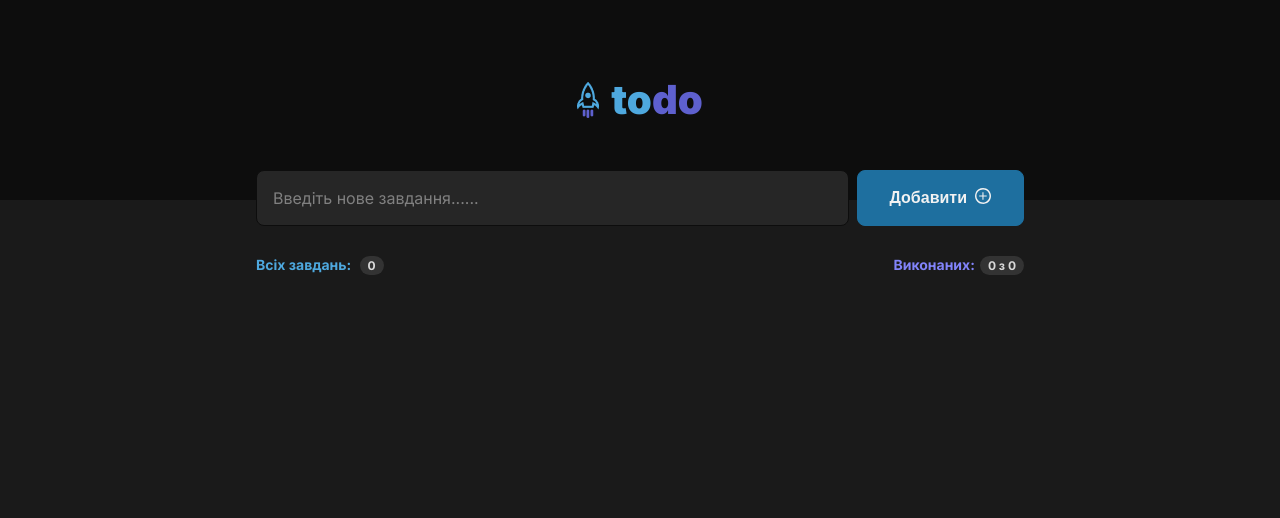
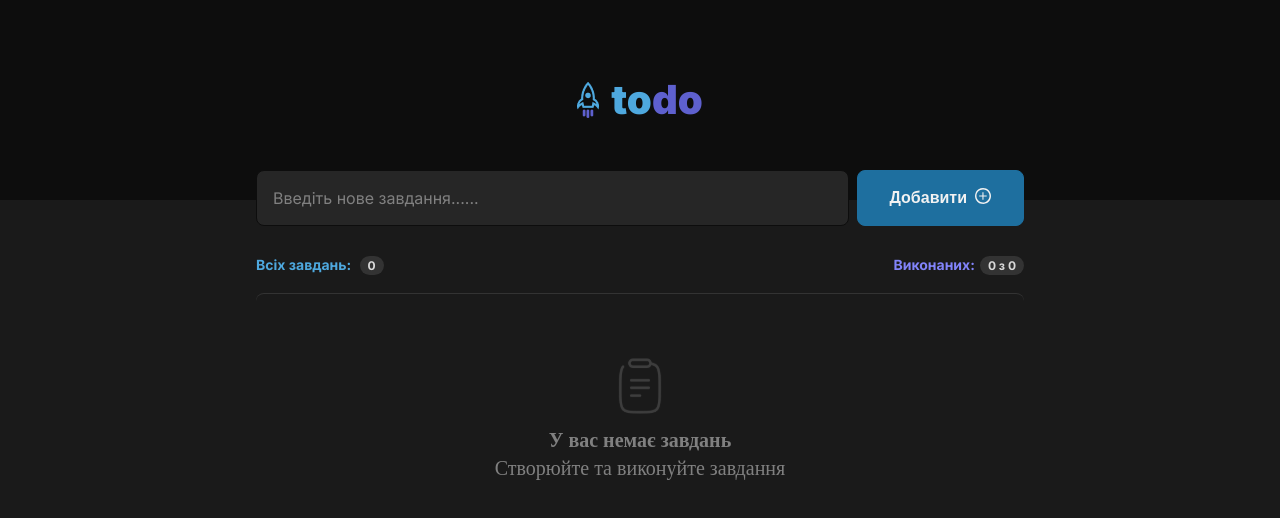
Before and after one commit to SpehtOlena/Olena-Shpekht, a React (Create React App) app in the folder app_1/: page / in a window 1280 px wide. Shown: the top 518 px of the page. Built offline with nearby package versions, Linux system fonts and the light colour scheme.

Commit message:
completed

```diff
--- a/app_1/src/App.js
+++ b/app_1/src/App.js
@@ -1,5 +1,6 @@
 import './App.css';
 import Page from './components/Page/Page';
+import Checkbox from './components/UI/Checkbox/Checkbox';
 import Logo from './components/UI/Logo/Logo';
 
 
--- a/app_1/src/components/Empty/Empty.js
+++ b/app_1/src/components/Empty/Empty.js
@@ -1,6 +1,14 @@
+import style from './Empty.module.css'
+import Clipboard from './Clipboard.svg'
+
 const Empty = () => {
 	return (
-		<div>
+		<div className={style.empty}>
+			<img src={Clipboard} alt="clipboard" />
+			<div className={style.text}>
+				<span className={style.bold}>У вас немає завдань</span>
+				Створюйте та виконуйте завдання
+			</div>
 
 		</div>
 	)
--- a/app_1/src/components/Empty/Empty.module.css
+++ b/app_1/src/components/Empty/Empty.module.css
@@ -0,0 +1,25 @@
+.empty {
+	margin-top: 20px;
+	border-top: 1px solid #333;
+	border-radius: 8px;
+	padding: 64px 24px;
+	display: flex;
+	flex-direction: column;
+	align-items: center;
+	justify-content: center;
+	gap: 16px;
+}
+
+
+.text {
+	align-items: center;
+	gap: 8px;
+	display: flex;
+	flex-direction: column;
+	color: #808080;
+	font-size: 20px;
+}
+
+.bold {
+	font-weight: 700;
+}
--- a/app_1/src/components/Page/Page.js
+++ b/app_1/src/components/Page/Page.js
@@ -16,9 +16,9 @@ const Page = (e) => {
 
 	const handleSubmit = (e) => {
 		e.preventDefault();
-		if (inputValue.trim()) {
+		if (inputValue) {
 			setTodos([...todos, { id: Date.now(), text: inputValue, complete: false }])
-			setInputValue()
+			setInputValue('')
 		}
 		return null
 	}
--- a/app_1/src/components/Task/Task.js
+++ b/app_1/src/components/Task/Task.js
@@ -13,8 +13,8 @@ const Task = ({ task, removeTask, handleComplete }) => {
 
 	return (
 		<div key={Task.id} className={style.task}>
-			<Checkbox onClick={handleClick} complete={true} />
-			<p className={complete ? style.text : style.text.complete}>{task.text}</p>
+			<Checkbox onClick={handleClick} complete={complete} />
+			<p className={complete ? style.text : style.text_complete}>{task.text}</p>
 			<Button type={'delete'} onClick={() => removeTask(task)} />
 		</div>
 	)
--- a/app_1/src/components/Task/task.module.css
+++ b/app_1/src/components/Task/task.module.css
@@ -20,6 +20,8 @@
 
 .text_complete {
 	text-decoration: line-through;
-	font-size: 14px;
+	font-family: Inter;
+	font-weight: 400;
 	line-height: 140%;
+	color: #808080;
 }
--- a/app_1/src/components/UI/Checkbox/Checkbox.js
+++ b/app_1/src/components/UI/Checkbox/Checkbox.js
@@ -1,6 +1,6 @@
 import styleCheck from './checkbox.module.css';
 import { RiCheckboxBlankCircleLine } from 'react-icons/ri';
-import { RiCheckboxCircleFill } from 'react-icons/ri';
+import { BsCheckCircleFill } from 'react-icons/bs';
 
 const Checkbox = ({ onClick, complete }) => {
 	return (
@@ -8,7 +8,7 @@ const Checkbox = ({ onClick, complete }) => {
 			{
 				complete ?
 					<RiCheckboxBlankCircleLine size={22} className={styleCheck.icon} /> :
-					<RiCheckboxCircleFill size={22} className={styleCheck.completeIcon} />
+					<BsCheckCircleFill size={22} className={styleCheck.completeIcon} />
 			}
 		</div>
 	);
--- a/app_1/src/components/UI/Checkbox/Checkbox.module.css
+++ b/app_1/src/components/UI/Checkbox/Checkbox.module.css
@@ -5,8 +5,7 @@
 }
 
 .icon {
-	color: #fff;
-	opacity: 0.2;
+	color: #4EA8DE;
 	transition: all 0.3s ease 0s;
 	cursor: pointer;
 }
@@ -20,7 +19,7 @@
 }
 
 .completeIcon:hover {
-	color: #c8c8d4;
+	color: #8284FA;
 	transition: all 0.3s ease 0s;
 	cursor: pointer;
 }
--- a/app_1/src/components/UI/Input/Input.js
+++ b/app_1/src/components/UI/Input/Input.js
@@ -5,7 +5,7 @@ const Input = ({ type, value, onChange, placeholder }) => {
 	return (
 		<input
 			type={type}
-			value={value}
+			value={value || ''}
 			onChange={onChange}
 			placeholder={placeholder}
 			className={styleInput.input}
```
Also changed, not shown: app_1/src/components/Empty/Clipboard.svg (added).
